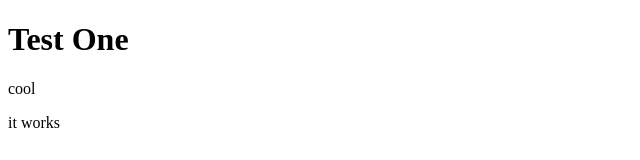
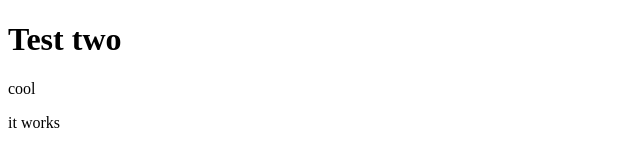
Before and after one commit to Andreas-Ziegler22/andreas-ziegler, a Next.js app: page / in a window 1280 px wide. Shown: the top 160 px of the page, without its empty margins (0-640 px from the left). Built offline with nearby package versions, Linux system fonts and the light colour scheme.

Commit message:
second commit test

```diff
--- a/pages/index.js
+++ b/pages/index.js
@@ -1,6 +1,6 @@
 function Home(){
   return (<div>
-    <h1>Test One</h1>
+    <h1>Test two</h1>
     <p> cool </p>
     <div>it works</div>
   </div>)
```
